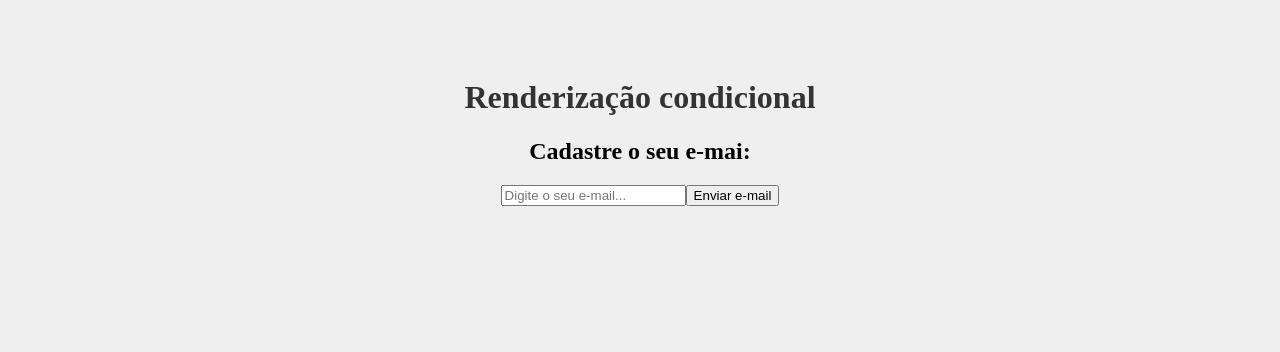
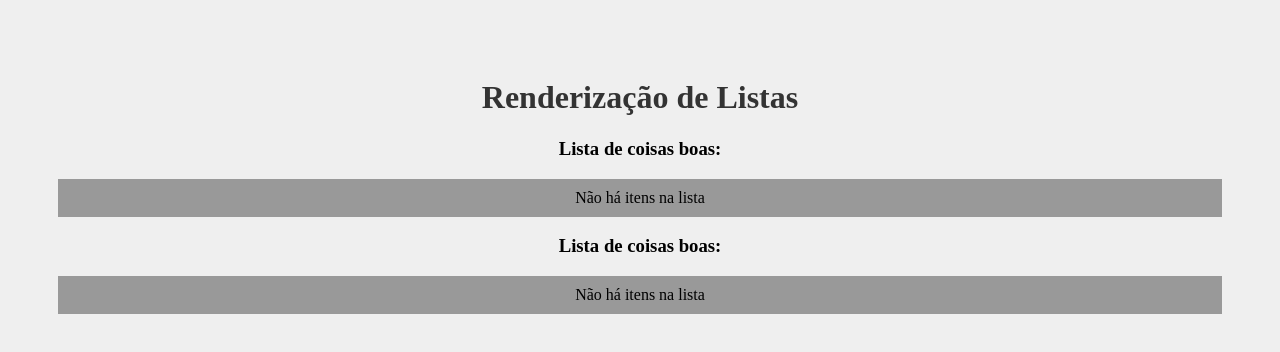
Before and after one commit to estevaosilva7/Learning-ReactJS-2023, a React (Create React App) app in the folder meu-projeto/: page / in a window 1280 px wide. Shown: the top 352 px of the page. Built offline with nearby package versions, Linux system fonts and the light colour scheme.

Commit message:
Renderização de listas

```diff
--- a/meu-projeto/src/App.js
+++ b/meu-projeto/src/App.js
@@ -1,14 +1,19 @@
 import './App.css';
-import Condicional from './components/Condicional';
+import OutraLista from './OutraLista';
+
+
 
 function App() {
+  const meusItens = ["React", "Vue", "Anguar"]
 
 
 
   return (
     <div className="App">
-      <h1> Renderização condicional</h1>
-      <Condicional/>
+      <h1> Renderização de Listas</h1>
+      <OutraLista itens={meusItens}/>
+      <OutraLista itens={[]}/>
+
 
     </div>
   );
--- /dev/null
+++ b/meu-projeto/src/OutraLista.js
@@ -0,0 +1,14 @@
+function OutraLista( {itens} ) {
+    return(
+        <>
+            <h3> Lista de coisas boas:</h3>
+            {itens.lenght > 0 ? (
+                itens.map((item, index) => <p key={index}>{item} </p>)
+                ) : (
+                    <p> Não há itens na lista</p>
+                )}
+        </>
+    )
+}
+
+export default OutraLista
```
